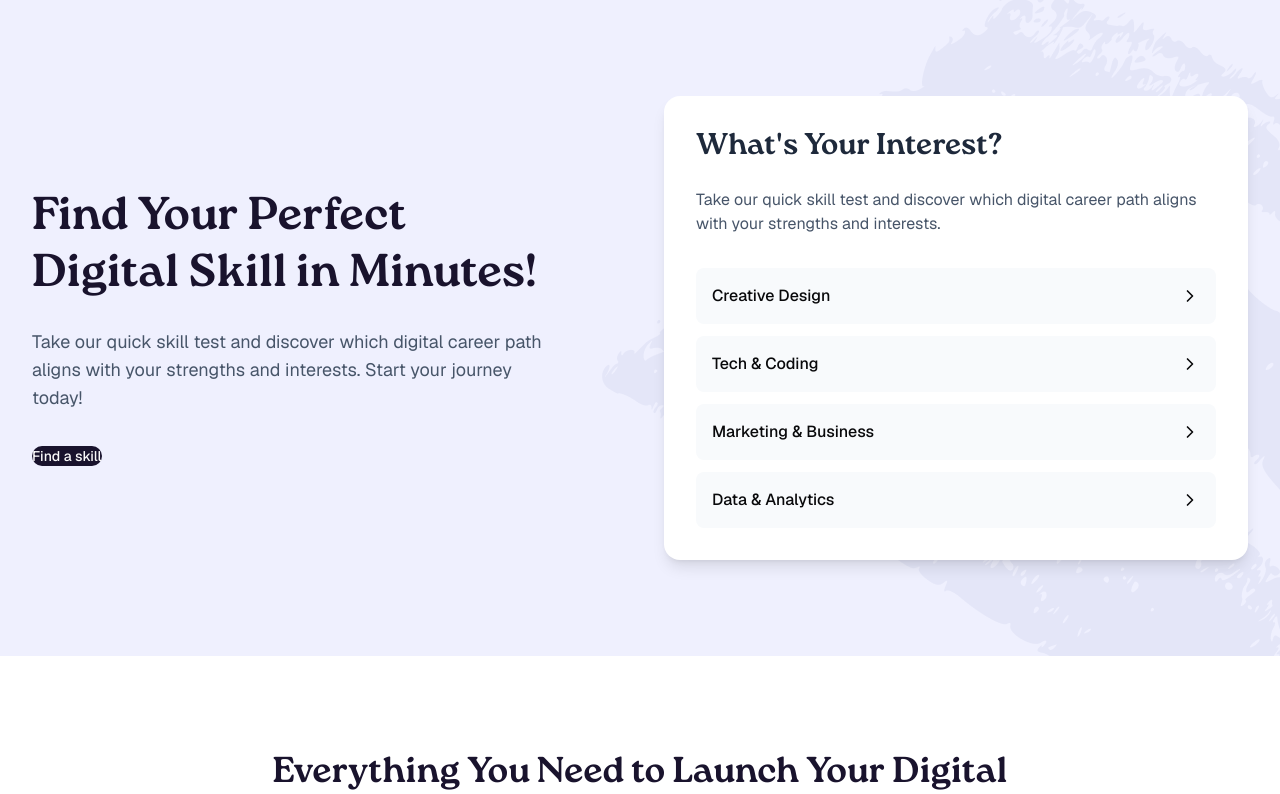
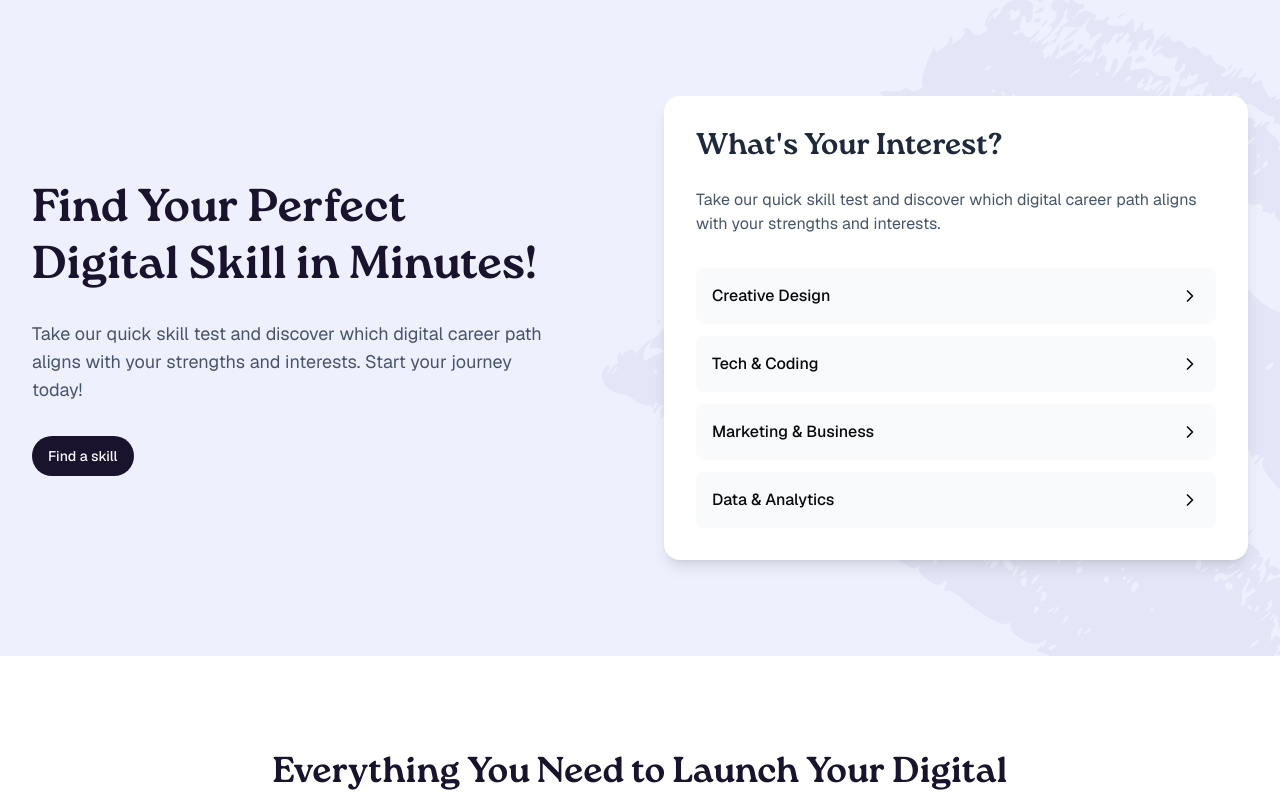
Before and after one commit to meet-tola/klarify-frontend, a Next.js app: page / in a window 1280 px wide. Shown: the top 794 px of the page. Built offline with nearby package versions, Linux system fonts and the light colour scheme; no server answers.

Commit message:
updating text

```diff
--- a/components/home/hero-section.tsx
+++ b/components/home/hero-section.tsx
@@ -61,7 +61,7 @@ export default function HeroSection() {
               Start your journey today!
             </motion.p>
             <motion.div variants={itemVariants} className="mt-8">
-              <Button size={"lg"}>Find a skill</Button>
+              <Button>Find a skill</Button>
             </motion.div>
           </motion.div>
 
```
